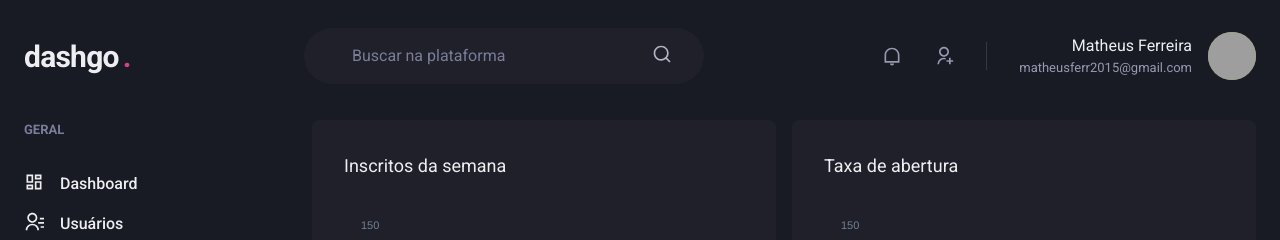
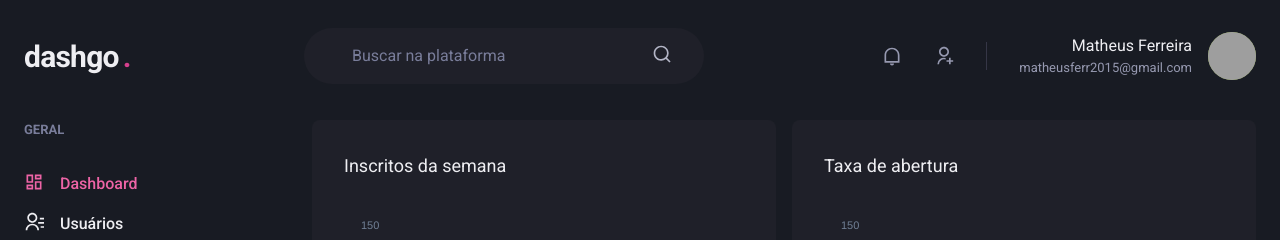
Before and after one commit to ledoctah/dashgo, a Next.js app: page /dashboard in a window 1280 px wide. Shown: the top 240 px of the page. Built offline with nearby package versions, Linux system fonts and the light colour scheme; grey boxes are pictures that could not be loaded.

Commit message:
added styling to active link in nav

```diff
--- /dev/null
+++ b/src/components/ActiveLink.tsx
@@ -0,0 +1,35 @@
+import { useRouter } from 'next/router';
+import Link, { LinkProps } from 'next/link';
+import { cloneElement } from 'react';
+
+interface ActiveLinkProps extends LinkProps {
+  children: React.ReactElement;
+  shouldMatchExactHref?: boolean;
+}
+
+export function ActiveLink({
+  children,
+  shouldMatchExactHref = false,
+  ...rest
+}: ActiveLinkProps): JSX.Element {
+  const { asPath } = useRouter();
+
+  let isActive = false;
+
+  if (shouldMatchExactHref && (asPath === rest.href || asPath === rest.as)) {
+    isActive = true;
+  } else if (
+    !shouldMatchExactHref &&
+    (asPath.startsWith(String(rest.href)) || asPath.startsWith(String(rest.as)))
+  ) {
+    isActive = true;
+  }
+
+  return (
+    <Link {...rest}>
+      {cloneElement(children, {
+        color: isActive ? 'pink.400' : 'gray.50',
+      })}
+    </Link>
+  );
+}
--- a/src/components/Sidebar/NavLink.tsx
+++ b/src/components/Sidebar/NavLink.tsx
@@ -1,26 +1,31 @@
 import {
   Text,
-  Link,
+  Link as ChakraLink,
   Icon,
   LinkProps as ChakraLinkProps,
 } from '@chakra-ui/react';
+import { ActiveLink } from '../ActiveLink';
 
 interface NavLinkProps extends ChakraLinkProps {
   icon: React.ElementType;
   children: string;
+  href: string;
 }
 
 export function NavLink({
   icon,
   children,
+  href,
   ...rest
 }: NavLinkProps): JSX.Element {
   return (
-    <Link display="flex" align="center" {...rest}>
-      <Icon as={icon} fontSize="20" />
-      <Text ml="4" fontWeight="medium">
-        {children}
-      </Text>
-    </Link>
+    <ActiveLink href={href} passHref>
+      <ChakraLink display="flex" align="center" {...rest}>
+        <Icon as={icon} fontSize="20" />
+        <Text ml="4" fontWeight="medium">
+          {children}
+        </Text>
+      </ChakraLink>
+    </ActiveLink>
   );
 }
--- a/src/components/Sidebar/SidebarNav.tsx
+++ b/src/components/Sidebar/SidebarNav.tsx
@@ -13,15 +13,23 @@ export function SidebarNav(): JSX.Element {
   return (
     <Stack spacing="12" align="flex-start">
       <NavSection title="GERAL">
-        <NavLink icon={RiDashboardLine}>Dashboard</NavLink>
+        <NavLink icon={RiDashboardLine} href="/dashboard">
+          Dashboard
+        </NavLink>
 
-        <NavLink icon={RiContactsLine}>Usuários</NavLink>
+        <NavLink icon={RiContactsLine} href="/users">
+          Usuários
+        </NavLink>
       </NavSection>
 
       <NavSection title="AUTOMAÇÃO">
-        <NavLink icon={RiInputMethodLine}>Formulários</NavLink>
+        <NavLink icon={RiInputMethodLine} href="/forms">
+          Formulários
+        </NavLink>
 
-        <NavLink icon={RiGitMergeLine}>Automação</NavLink>
+        <NavLink icon={RiGitMergeLine} href="/automation">
+          Automação
+        </NavLink>
       </NavSection>
     </Stack>
   );
--- a/src/pages/users/index.tsx
+++ b/src/pages/users/index.tsx
@@ -15,6 +15,7 @@ import {
   useBreakpointValue,
 } from '@chakra-ui/react';
 import { RiAddLine, RiPencilLine } from 'react-icons/ri';
+import Link from 'next/link';
 
 import { Header } from '../../components/Header';
 import { Pagination } from '../../components/Pagination';
@@ -39,6 +40,7 @@ export default function UserList(): JSX.Element {
               Usuários
             </Heading>
 
+            <Link href="/users/create" passHref>
               <Button
                 as="a"
                 size="sm"
@@ -48,6 +50,7 @@ export default function UserList(): JSX.Element {
               >
                 Criar novo
               </Button>
+            </Link>
           </Flex>
 
           <Table colorScheme="whiteAlpha">
```
Also changed, not shown: src/pages/users/create.tsx (+6 -1 lines). Lines whose indentation alone changed are shown as unchanged.
